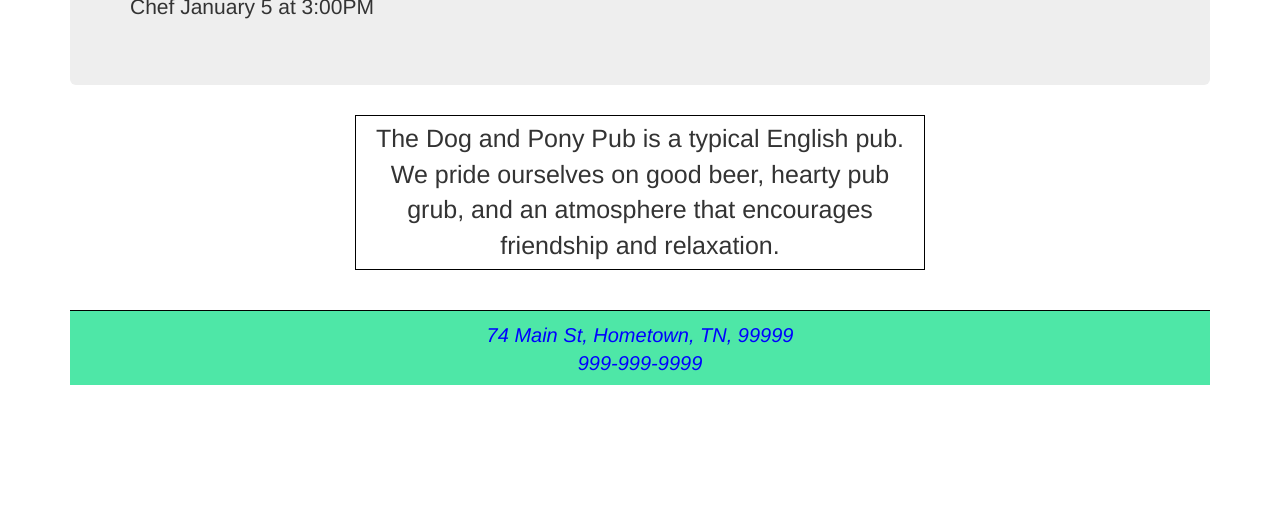
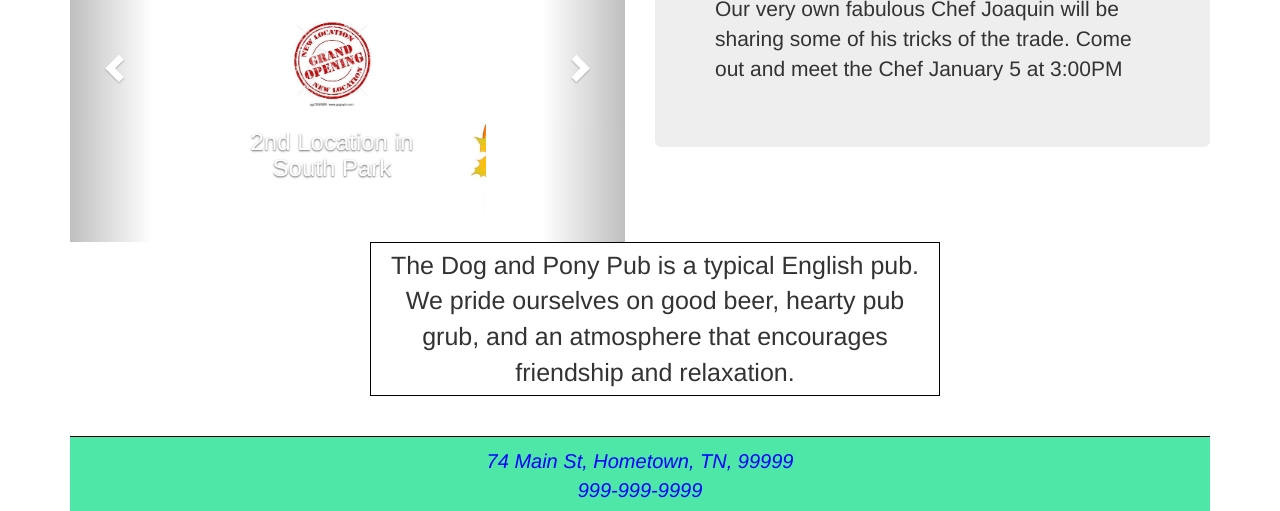
Before and after one commit to efl7a/RestaurantSite, a plain HTML site: page index.html in a window 1280 px wide. Shown: the part 639-1150 px from the top of the page. Before the commit the page ends 1024 px from the top, so only its background shows below. Drawn offline with nearby package versions, Linux system fonts and the light colour scheme.

Commit message:
v6 complete'

```diff
--- a/index.html
+++ b/index.html
@@ -25,6 +25,10 @@
         width: 50%;
         font-size: 25px;
     }
+    .carousel-inner {
+        width: 50%;
+        margin: auto;
+    }
 
 </style>
     </head>
@@ -49,16 +53,63 @@
 
             </div>
  </nav>
+ <div class="alert alert-primary" role="alert">
+        <noscript>This website is best viewed with JavaScript!</noscript>
+</div>
+ <div class="container">
 
 
-    <div style="text-align: center;">
+            <div style="text-align: center;">
 
-        <img src="images\dogandpony.gif">
+                <img src="images\dogandpony.gif">
 
-        </br>
-    </br>
+
+            </div>
 </div>
 <div class="container">
+    <div class="row align-items-around">
+        <div class="col col-md-6">
+            <div id="myCarousel" class="carousel slide" data-ride="carousel">
+
+                <ol class="carousel-indicators">
+                    <li data-target="#myCarousel1" data-slide-to="0" class="active" ></li>
+                    <li data-target="#myCarousel1" data-slide-to="1"></li>
+                    <li data-target="#myCarousel1" data-slide-to="2"></li>
+                </ol>
+                <div class="carousel-inner" role="listbox" >
+                    <div class="item active">
+                        <img src="images\newlocation-lg.jpg" alt="New Location">
+                        <div class="carousel-caption">
+                            <h3>2nd Location in South Park</h3>
+                        </div>
+                    </div>
+                    <div class="item"><img src="images\pumpkin.jpg" alt="Seasonal Menu" height="200px;"  >
+                        <div class="carousel-caption">
+                            <h3>Seasonal Menu</h3>
+                            <p>Ingredients from Local Farms!</p>
+                        </div>
+                    </div>
+                    <div class="item"><img src="images\beer-lg.jpg" alt="Specialty Drink">
+                        <div class="carousel-caption">
+                            <h3>SG Special Brew</h3>
+                        </div>
+                    </div>
+                </div>
+
+
+                <a class="left carousel-control" href="#myCarousel" data-slide="prev">
+                    <span class="glyphicon glyphicon-chevron-left"></span>
+                    <span class="sr-only">Previous</span>
+                </a>
+                <a class="right carousel-control" href="#myCarousel" data-slide="next">
+                    <span class="glyphicon glyphicon-chevron-right"></span>
+                    <span class="sr-only">Next</span>
+                </a>
+            </div>
+        </div>
+
+
+<div class="col col-md-6 align-self-center">
     <div class="jumbotron">
         <h2>Come Meet the Chef!</h2>
         <p>
@@ -66,13 +117,16 @@
             tricks of the trade. Come out and meet the Chef January 5 at 3:00PM
         </p>
 
+    </div>
 </div>
+</div>
+<div class="container">
     <div id="description">
         The Dog and Pony Pub is a typical English pub.  We pride ourselves on
         good beer, hearty pub grub, and an atmosphere that encourages friendship
         and relaxation.
     </div>
-
+</div>
 
     </body>
     <br/>
```
Also changed, not shown: images/beer-lg.jpg (added), images/beer.jpg (added), images/newlocation-lg.jpg (added), images/newlocation.jpg (added), images/pumpkin.jpg (added).
